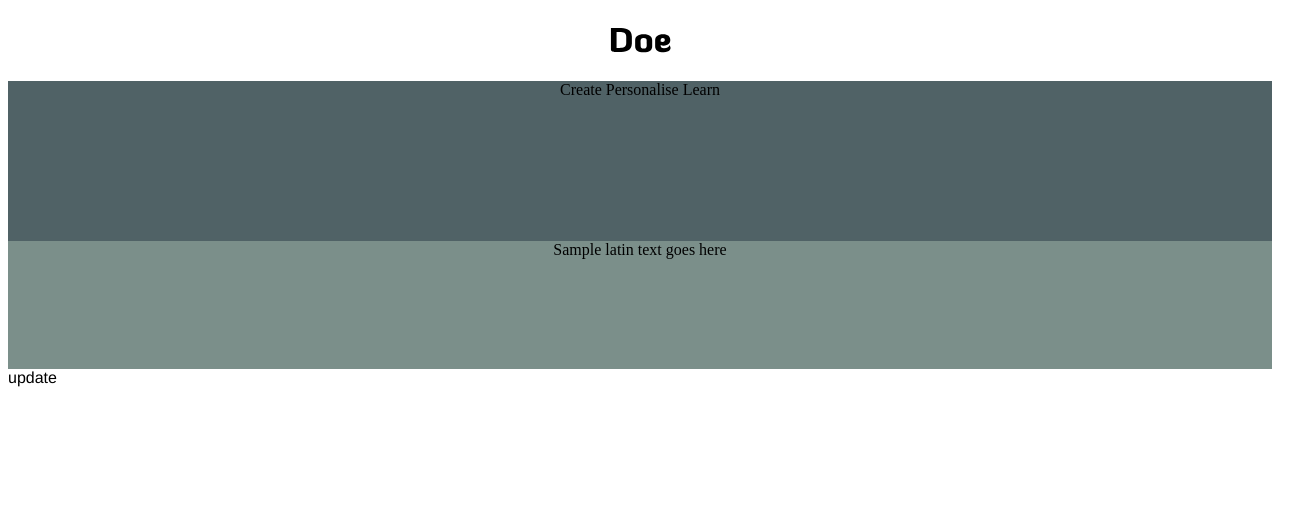
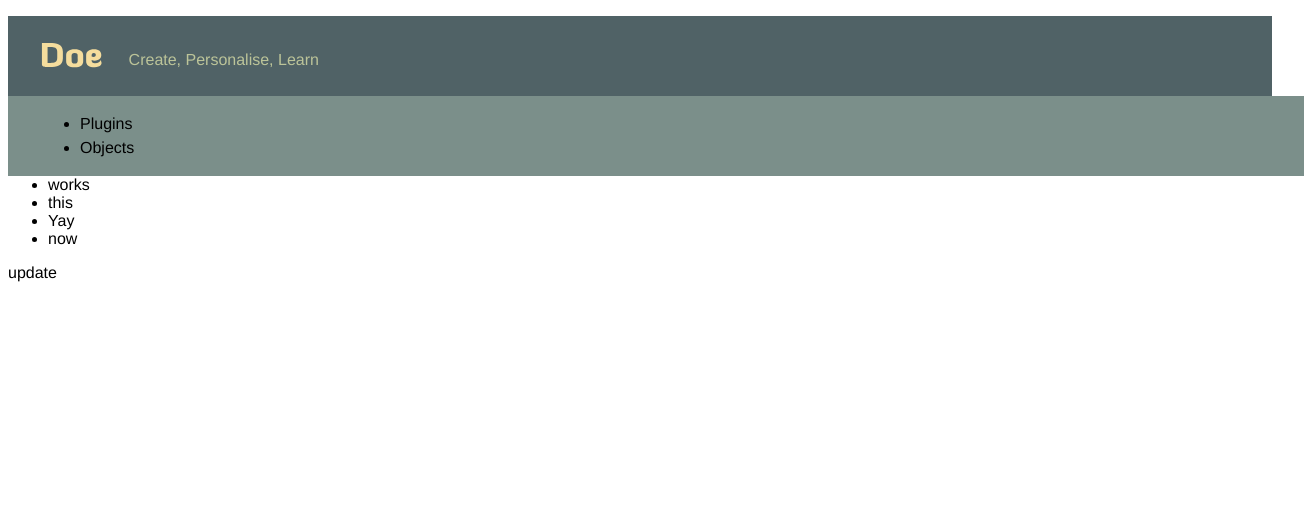
Before and after one commit to ambasta/doe, a plain HTML site: page src/clients/webfawn/index.html in a window 1280 px wide. Shown: the whole page, 1304 px wide, since content can reach past the window. Drawn offline with Linux system fonts and the light colour scheme.

Commit message:
Started using scriptaculous js library

```diff
--- a/src/clients/webfawn/index.html
+++ b/src/clients/webfawn/index.html
@@ -5,6 +5,8 @@
     <title>Doe</title>
     <link rel="stylesheet" type="text/css" media="screen" title="Basic"
         href="media/style.css">
+	<script src="scripts/prototype.js" type="text/javascript"></script>
+	<script src="scripts/scriptaculous.js" type="text/javascript"></script>
 	<script src="scripts/cufon-yui.js" type="text/javascript"></script>
 	<script src="scripts/Diavlo_Black_900.font.js" type="text/javascript"></script>
 	<script type="text/javascript">
@@ -13,19 +15,37 @@
    </head>
 
   <body>
-	<h1>Doe</h1>
-  	<div id="menu">
-		Create Personalise Learn
+	<div id="container">
+  	<div id="menubar">
+		<div id="logo">
+			<h1>Doe</h1>
+		</div>
+		<div id="menu">
+			Create, Personalise, Learn
+		</div>
 	</div>
 	<div id="context">
-		Sample latin text goes here
+		<ul id="panellist">
+			<li>Plugins</li>
+			<li>Objects</li>
+		</ul>
 	</div>
 	<div id="plugins">
+		<ul id="pluginlist">
+			<li>works</li>
+			<li>this</li>
+			<li>Yay</li>
+			<li>now</li>
+		</ul>
+		<script type="text/javascript">
+			Sortable.create("pluginlist");
+		</script>
 	</div>
 	<div id="objects">
 	</div>
 	<div id="workspace">
 		<a href="submit">update</a>
 	</div>
+	</div>
   </body>
 </html>
--- a/src/clients/webfawn/media/style.css
+++ b/src/clients/webfawn/media/style.css
@@ -1,19 +1,32 @@
 body{
-	text-align:center;
+	text-align:left;
+	font-family:'GillSans-Light','Gill Sans Light',Helvetica,Arial,sans-serif;
 	}
-
-#menu{
+#container{
+	width:100%;
+}
+#menubar{
 	background-color:#506266;
-	height:10em;
 	width:100%;
 	float:left;
 }
+#logo{
+	float:left;
+	padding-left:2em;
+	padding-right:1.6em;
+}
+#menu{
+	color:#BCC499;
+	padding-top:2.2em;
+	line-height:normal;
+}
 #context{
 	background-color:#7B8F8A;
-	height:8em;
-	width:100%;
+	line-height:1.5em;
+	padding-left:2em;
 	float:left;
 	clear:left;
+	width:100%;
 }
 #workspace{
 	background-color:#FFFFFF;
@@ -21,6 +34,10 @@ body{
 	border:black;
 	float:left;
 	clear:left;
+}
+h1{
+	color:#F5DD9D;
+	size:2em;
 }
 a{
 	color:#000;
```
